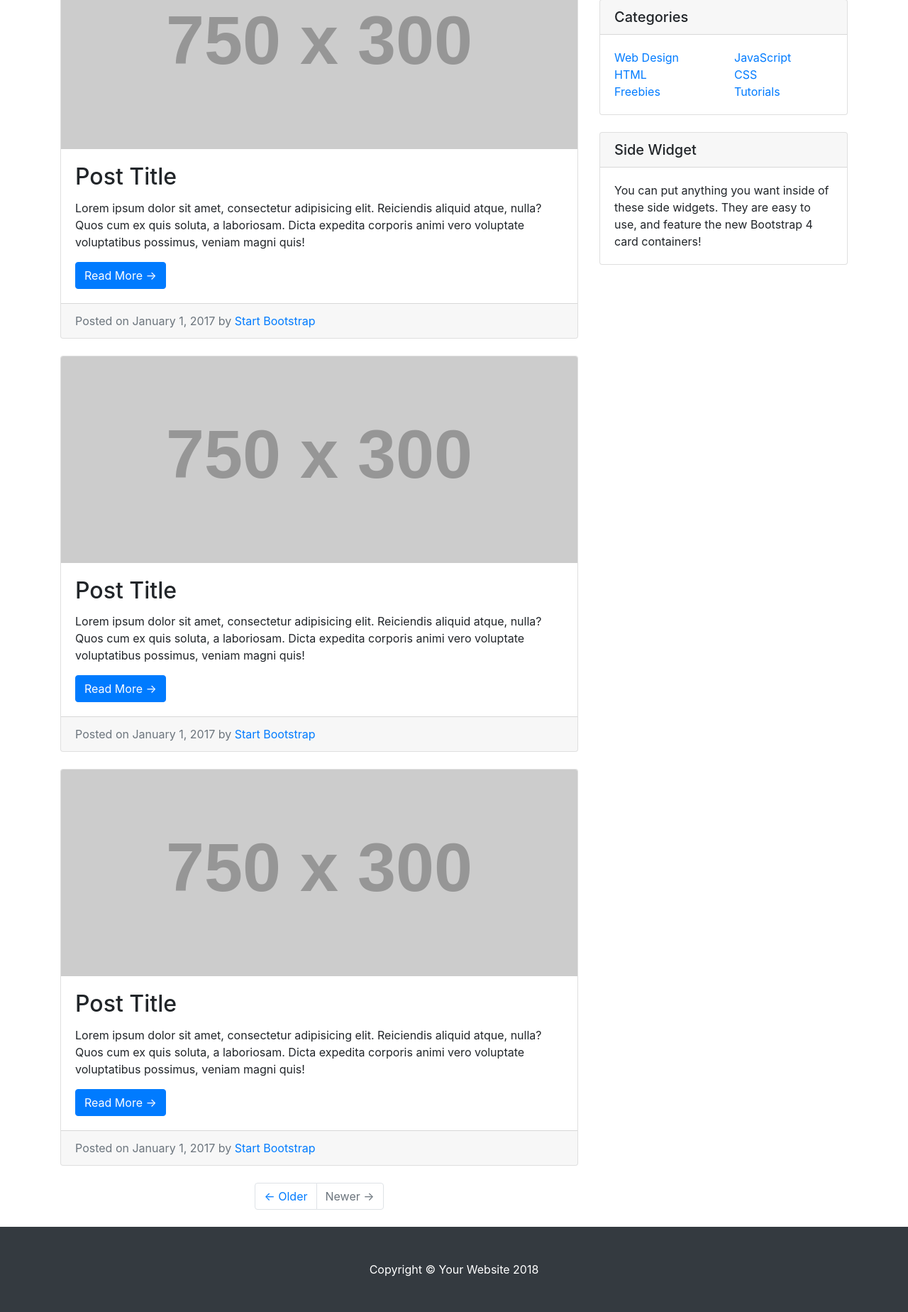
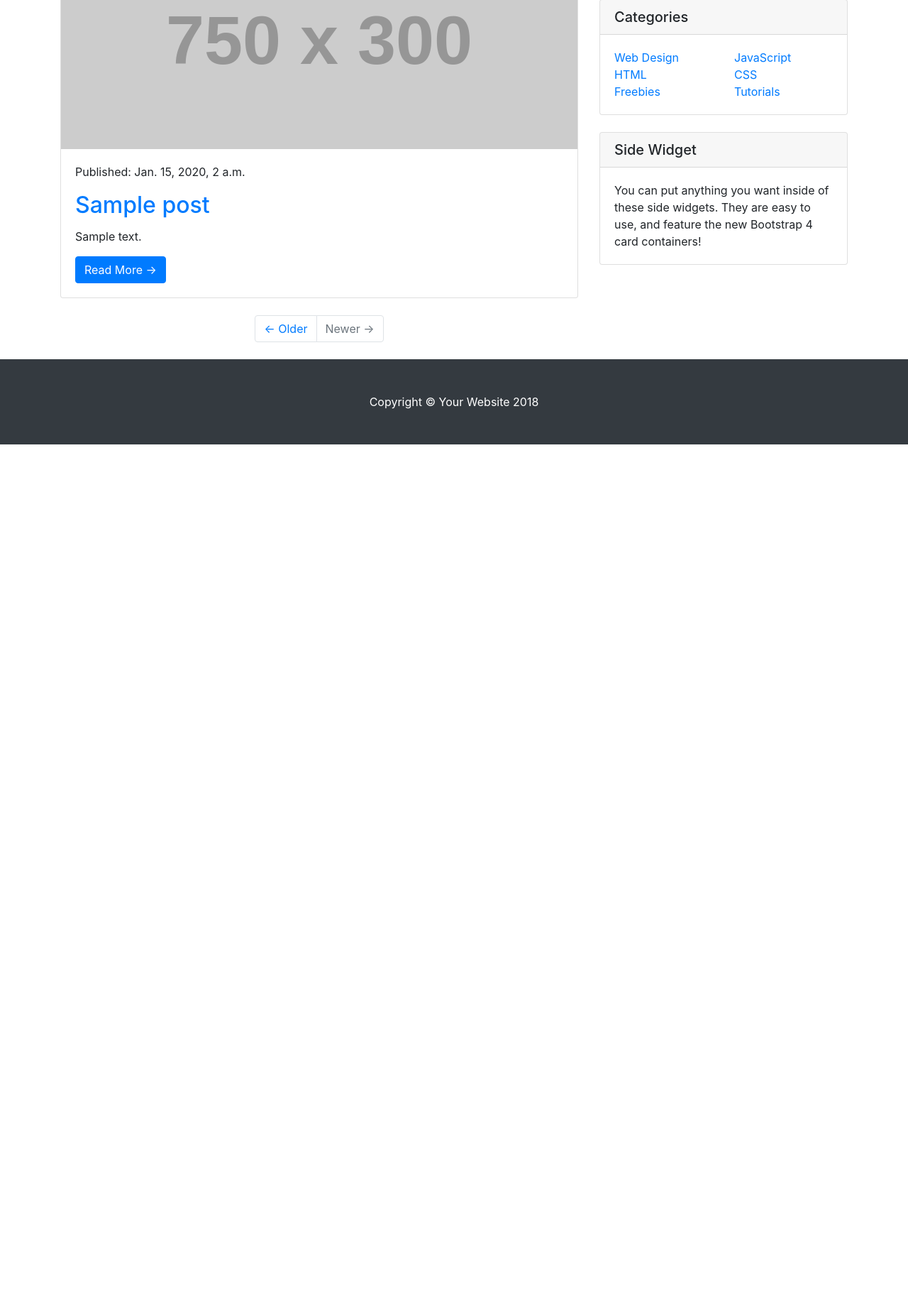
Before and after one commit to codemanus/my-first-blog, a Django app: template blog/templates/blog/post_list.html in a window 1280 px wide. Shown: the part 178-2026 px from the top of the page at 71% size. After the commit the page ends 804 px from the top, so only its background shows below. Run offline with Django 3.2, Linux system fonts and the light colour scheme; the template is opened without the code that fills it: values that come from a table or form of the project are taken from there, others are empty; tables that the repository leaves empty hold one stand-in row (values such as "Sample post"); grey boxes labelled with a size stand in for pictures from a placeholder-image service; some libraries are stand-ins or nearby versions.

Commit message:
modified templates to display posts from database.

```diff
--- a/blog/templates/blog/post_list.html
+++ b/blog/templates/blog/post_list.html
@@ -61,46 +61,19 @@
           </h1>
 
           <!-- Blog Post -->
+          {% for post in posts%}
           <div class="card mb-4">
             <img class="card-img-top" src="http://placehold.it/750x300" alt="Card image cap">
             <div class="card-body">
-              <h2 class="card-title">Post Title</h2>
-              <p class="card-text">Lorem ipsum dolor sit amet, consectetur adipisicing elit. Reiciendis aliquid atque, nulla? Quos cum ex quis soluta, a laboriosam. Dicta expedita corporis animi vero voluptate voluptatibus possimus, veniam magni quis!</p>
+                <p>Published: {{ post.published_date }}</p>
+              <h2 class="card-title"><a href="">{{ post.title }}</a></h2>
+              <p class="card-text">{{ post.text|linebreaksbr }}</p>
               <a href="#" class="btn btn-primary">Read More &rarr;</a>
             </div>
-            <div class="card-footer text-muted">
-              Posted on January 1, 2017 by
-              <a href="#">Start Bootstrap</a>
-            </div>
+
           </div>
+          {% endfor %}
 
-          <!-- Blog Post -->
-          <div class="card mb-4">
-            <img class="card-img-top" src="http://placehold.it/750x300" alt="Card image cap">
-            <div class="card-body">
-              <h2 class="card-title">Post Title</h2>
-              <p class="card-text">Lorem ipsum dolor sit amet, consectetur adipisicing elit. Reiciendis aliquid atque, nulla? Quos cum ex quis soluta, a laboriosam. Dicta expedita corporis animi vero voluptate voluptatibus possimus, veniam magni quis!</p>
-              <a href="#" class="btn btn-primary">Read More &rarr;</a>
-            </div>
-            <div class="card-footer text-muted">
-              Posted on January 1, 2017 by
-              <a href="#">Start Bootstrap</a>
-            </div>
-          </div>
-
-          <!-- Blog Post -->
-          <div class="card mb-4">
-            <img class="card-img-top" src="http://placehold.it/750x300" alt="Card image cap">
-            <div class="card-body">
-              <h2 class="card-title">Post Title</h2>
-              <p class="card-text">Lorem ipsum dolor sit amet, consectetur adipisicing elit. Reiciendis aliquid atque, nulla? Quos cum ex quis soluta, a laboriosam. Dicta expedita corporis animi vero voluptate voluptatibus possimus, veniam magni quis!</p>
-              <a href="#" class="btn btn-primary">Read More &rarr;</a>
-            </div>
-            <div class="card-footer text-muted">
-              Posted on January 1, 2017 by
-              <a href="#">Start Bootstrap</a>
-            </div>
-          </div>
 
           <!-- Pagination -->
           <ul class="pagination justify-content-center mb-4">
```
Also changed, not shown: blog/views.py (+6 -2 lines).
